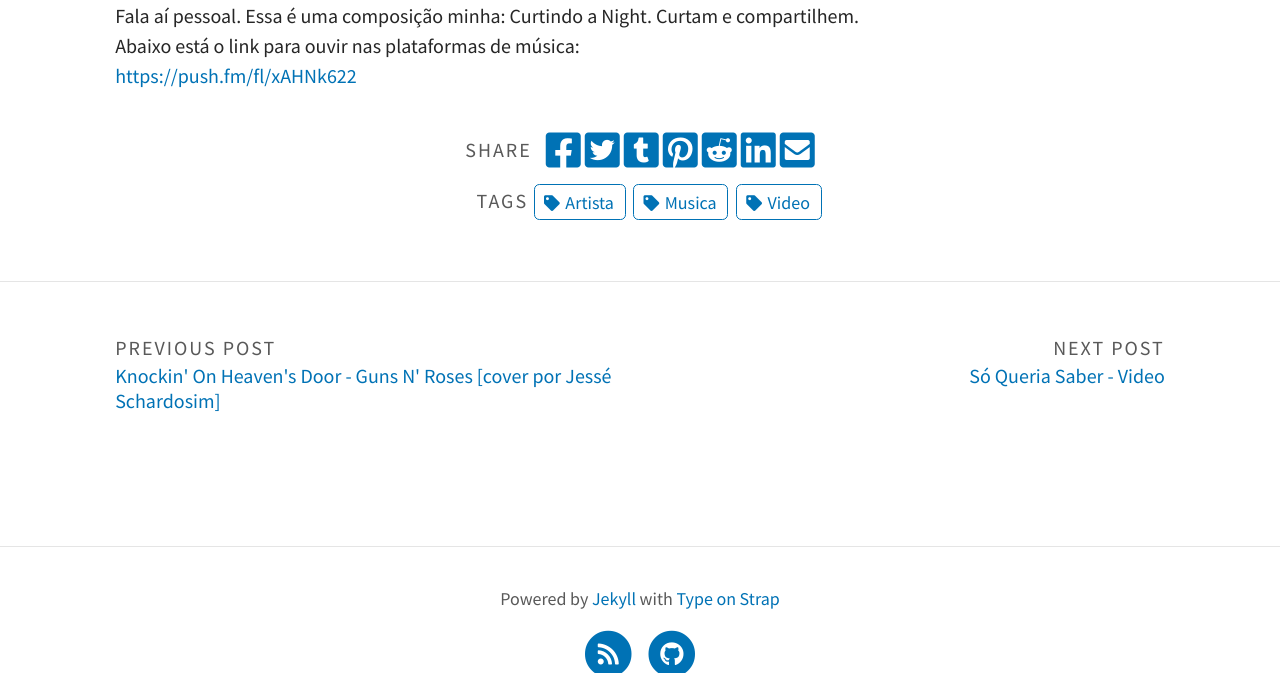
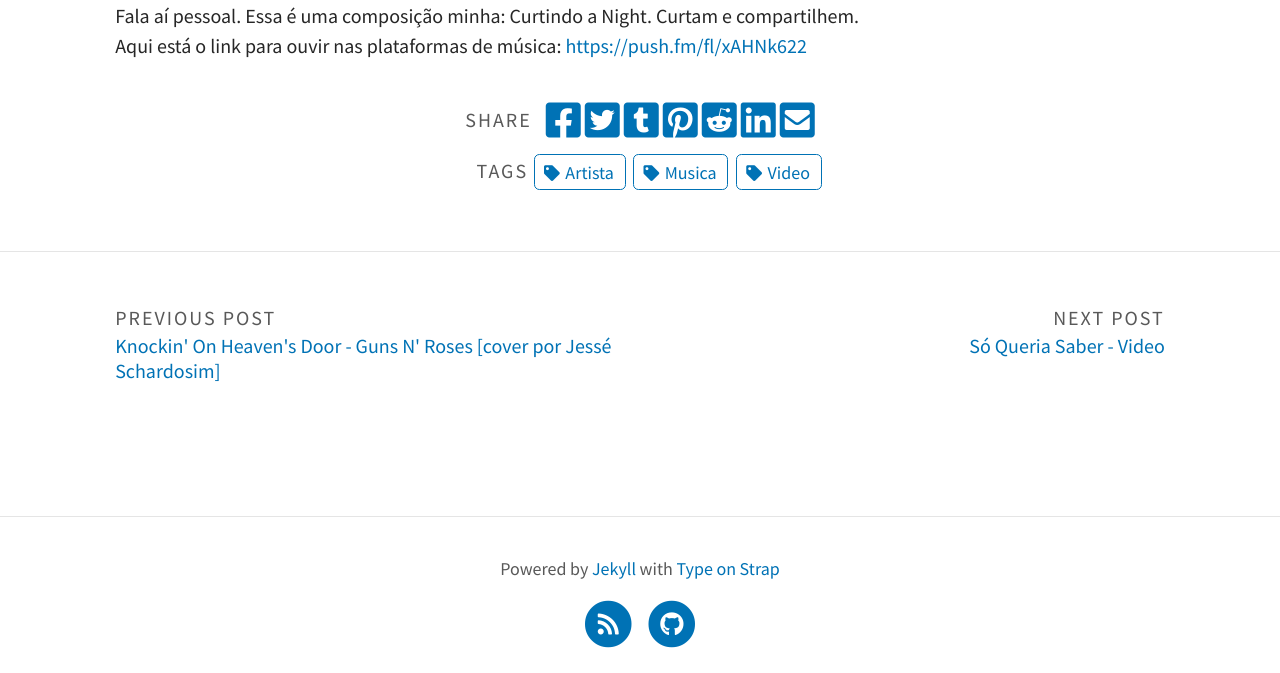
Before and after one commit to haze1997/haze1997.github.io, a Jekyll site: the page built from _posts/2020-09-17-curtindo_a_night.md, in a window 1280 px wide and 900 px high, scrolled down 788 px, cut to the strip 227-900 px from the top of the window. Built offline with Jekyll 4.4.1, drawn with Linux system fonts in a browser that asks for light colours; a script that is not in the unit is left out; comment, search, counter and statistics services are not loaded.

Commit message:
Update 2020-09-17-curtindo_a_night.md

```diff
--- a/_posts/2020-09-17-curtindo_a_night.md
+++ b/_posts/2020-09-17-curtindo_a_night.md
@@ -10,5 +10,4 @@ categories: Musica
 
 <iframe width="1125" height="633" src="https://www.youtube.com/embed/tjOs5ctjMnM" title="Só queria saber - Jessé Schardosim" frameborder="0" allow="accelerometer; autoplay; clipboard-write; encrypted-media; gyroscope; picture-in-picture; web-share" allowfullscreen></iframe>
 Fala aí pessoal. Essa é uma composição minha: Curtindo a Night. Curtam e compartilhem.
-Abaixo está o link para ouvir nas plataformas de música:
-<a href="https://push.fm/fl/xAHNk622" target="_blank">https://push.fm/fl/xAHNk622</a>
+Aqui está o link para ouvir nas plataformas de música: <a href="https://push.fm/fl/xAHNk622" target="_blank">https://push.fm/fl/xAHNk622</a>
```
